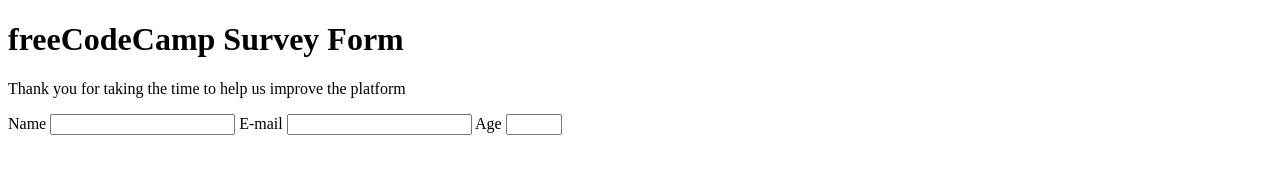
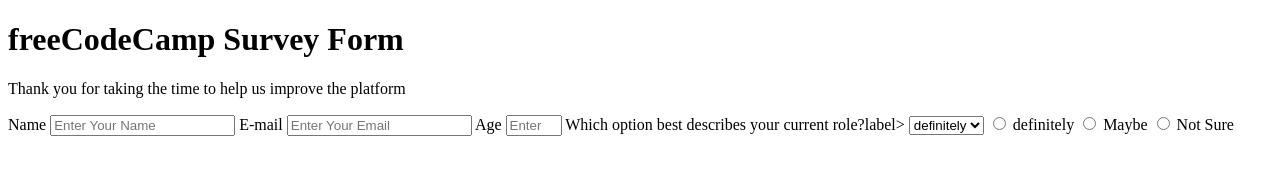
Before and after one commit to mnmkato/project-repo, a plain HTML site: page Survey Form/index.html in a window 1280 px wide. Drawn offline with Linux system fonts and the light colour scheme.

Commit message:
Survey Commit 3

```diff
--- a/Survey Form/index.html
+++ b/Survey Form/index.html
@@ -10,12 +10,25 @@
     <h1 id="title="> freeCodeCamp Survey Form </h1>
     <p id="description"> Thank you for taking the time to help us improve the platform </p>
     <form id="survey-form">
-        <label for="name">Name</label>
-        <input type="text" id="name">
-        <label for="email">E-mail</label>
-        <input type="email" id="email">
-        <label for="number">Age</label>
-        <input type="number" min="10" max="60" id="number">
+        <label for="name" id="name-label">Name</label>
+        <input type="text" id="name" placeholder="Enter Your Name">
+        <label for="email" id="email-label">E-mail</label>
+        <input type="email" id="email" placeholder="Enter Your Email">
+        <label for="number" id="number-label"> Age </label>
+        <input type="number" min="10" max="60"  id="number" placeholder="Enter Your Age">
+
+        <label for="dropdown" id ="dropdown-label">Which option best describes your current role?</label>label>
+        <select id="dropdown" placeholder="Select Current Role">
+            <option>definitely</option>
+            <option>Maybe</option>
+            <option>Not Sure</option>
+        </select>
+        <input type="radio" id="Definitely" name="Recommendation" value="Definitely">
+        <label for = "Definitely" id="Definitely-label">definitely</label>
+        <input type="radio" id="Maybe" name="Recommendation" value="Maybe">
+        <label for = "Maybe" id="Maybe-label">Maybe</label>
+        <input type="radio" id="Not Sure" name="Recommendation" value="Not Sure">
+        <label for = "Not Sure" id="Not Sure-label">Not Sure</label>
     </form>
 </body>
 </html>
```
